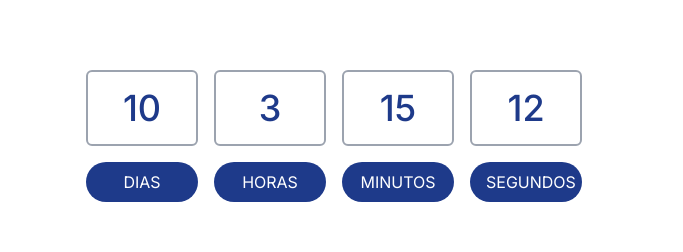
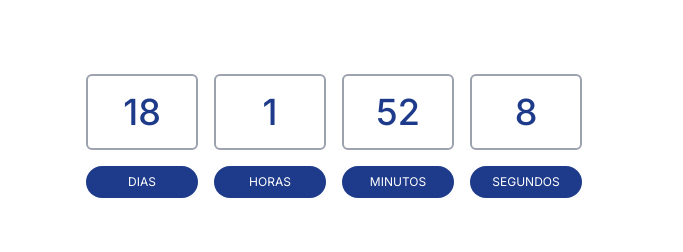
Before and after one commit to fabiofreitasbr/brunabrum, a Next.js app: page / in a window 1280 px wide. Shown: the part 360-612 px from the top of the page, without its empty margins (306-989 px from the left). Built offline with nearby package versions, Linux system fonts and the light colour scheme.

Commit message:
Contador

```diff
--- a/app/page.tsx
+++ b/app/page.tsx
@@ -1,7 +1,19 @@
+"use client"
 import Image from "next/image";
 import BrunaBrum from "@/public/img/brunabrum.jpg"
+import { useState } from "react";
 
 export default function Home() {
+        const data = 'September 10, 2024 00:00:00 GMT-03:00';
+        const [falta, setFalta] = useState(0);
+        const segundos = Math.floor(falta % 60);
+        const minutos = Math.floor(falta / 60 % 60);
+        const horas = Math.floor(falta / 60 / 60 % 24);
+        const dias = Math.floor(falta / 60 / 60 / 24);
+
+        setInterval(function () {
+            setFalta((new Date(data).getTime() - new Date().getTime()) / 1000);
+        }, 1000);
     return (
         <div className="z-20 fixed flex w-full mx-auto p-4 h-screen items-center justify-center flex-col">
             <h1 className="text-3xl font-bold underline">
@@ -13,20 +25,20 @@ export default function Home() {
             </div>
             <div className="my-4 w-full flex justify-center gap-x-2 md:gap-x-4">
                 <div className="text-center w-14 sm:w-28">
-                    <div className="count bg-white my-4 p-2 md:p-4 text-xl md:text-4xl font-medium text-blue-900 border-2 border-gray-400 rounded-md">10</div>
-                    <div className="bg-blue-900 text-[8px] sm:text-xs md:text-base my-2 px-2 md:px-4 py-2 rounded-full text-white">DIAS</div>
+                    <div className="count bg-white my-4 p-2 md:p-4 text-xl md:text-4xl font-medium text-blue-900 border-2 border-gray-400 rounded-md">{dias}</div>
+                    <div className="bg-blue-900 text-[8px] text-xs my-2 px-2 md:px-4 py-2 rounded-full text-white">DIAS</div>
                 </div>
                 <div className="text-center w-14 sm:w-28">
-                    <div className="count bg-white my-4 p-2 md:p-4 text-xl md:text-4xl font-medium text-blue-900 border-2 border-gray-400 rounded-md">3</div>
-                    <div className="bg-blue-900 text-[8px] sm:text-xs md:text-base my-2 px-2 md:px-4 py-2 rounded-full text-white">HORAS</div>
+                    <div className="count bg-white my-4 p-2 md:p-4 text-xl md:text-4xl font-medium text-blue-900 border-2 border-gray-400 rounded-md">{horas}</div>
+                    <div className="bg-blue-900 text-[8px] text-xs my-2 px-2 md:px-4 py-2 rounded-full text-white">HORAS</div>
                 </div>
                 <div className="text-center w-14 sm:w-28">
-                    <div className="count bg-white my-4 p-2 md:p-4 text-xl md:text-4xl font-medium text-blue-900 border-2 border-gray-400 rounded-md">15</div>
-                    <div className="bg-blue-900 text-[8px] sm:text-xs md:text-base my-2 px-2 md:px-4 py-2 rounded-full text-white">MINUTOS</div>
+                    <div className="count bg-white my-4 p-2 md:p-4 text-xl md:text-4xl font-medium text-blue-900 border-2 border-gray-400 rounded-md">{minutos}</div>
+                    <div className="bg-blue-900 text-[8px] text-xs my-2 px-2 md:px-4 py-2 rounded-full text-white">MINUTOS</div>
                 </div>
                 <div className="text-center w-14 sm:w-28">
-                    <div className="count bg-white my-4 p-2 md:p-4 text-xl md:text-4xl font-medium text-blue-900 border-2 border-gray-400 rounded-md">12</div>
-                    <div className="bg-blue-900 text-[8px] sm:text-xs md:text-base my-2 px-2 md:px-4 py-2 rounded-full text-white">SEGUNDOS</div>
+                    <div className="count bg-white my-4 p-2 md:p-4 text-xl md:text-4xl font-medium text-blue-900 border-2 border-gray-400 rounded-md">{segundos}</div>
+                    <div className="bg-blue-900 text-[8px] text-xs my-2 px-2 md:px-4 py-2 rounded-full text-white">SEGUNDOS</div>
                 </div>
             </div>
 
```
